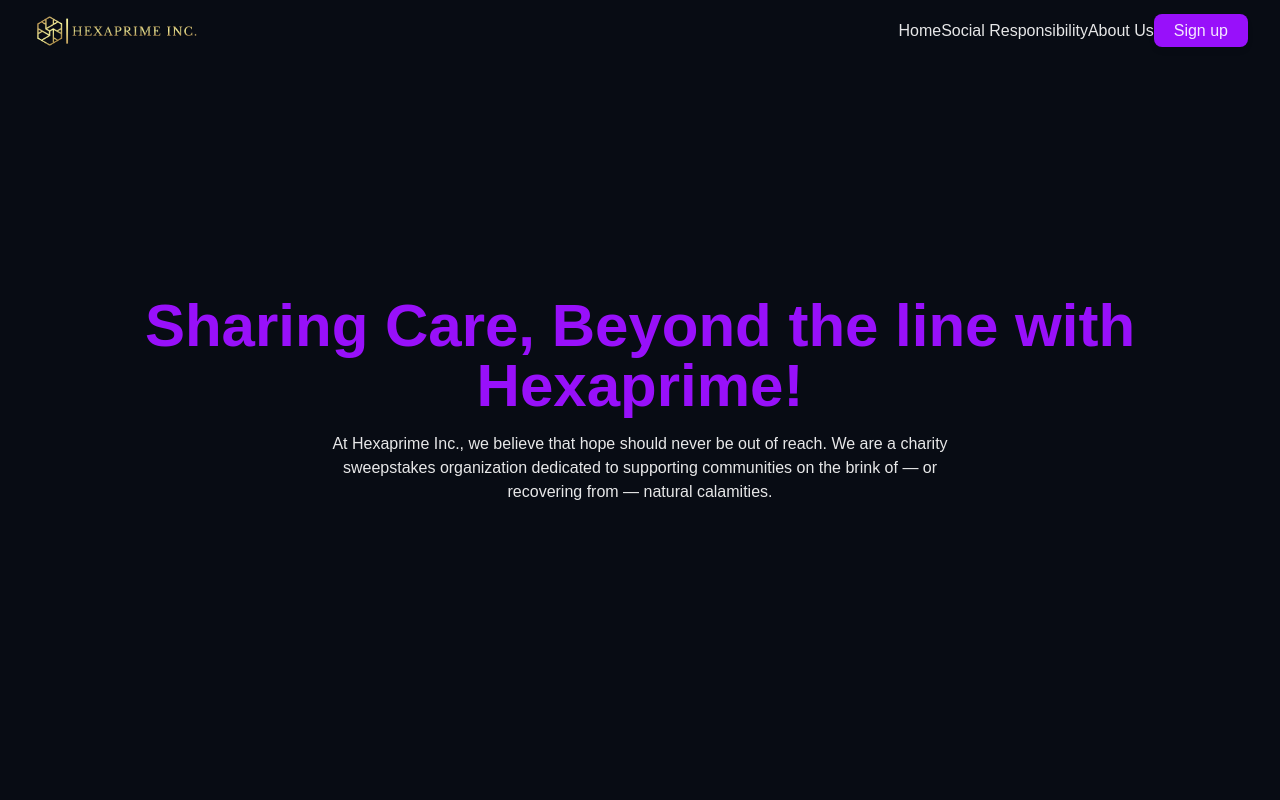
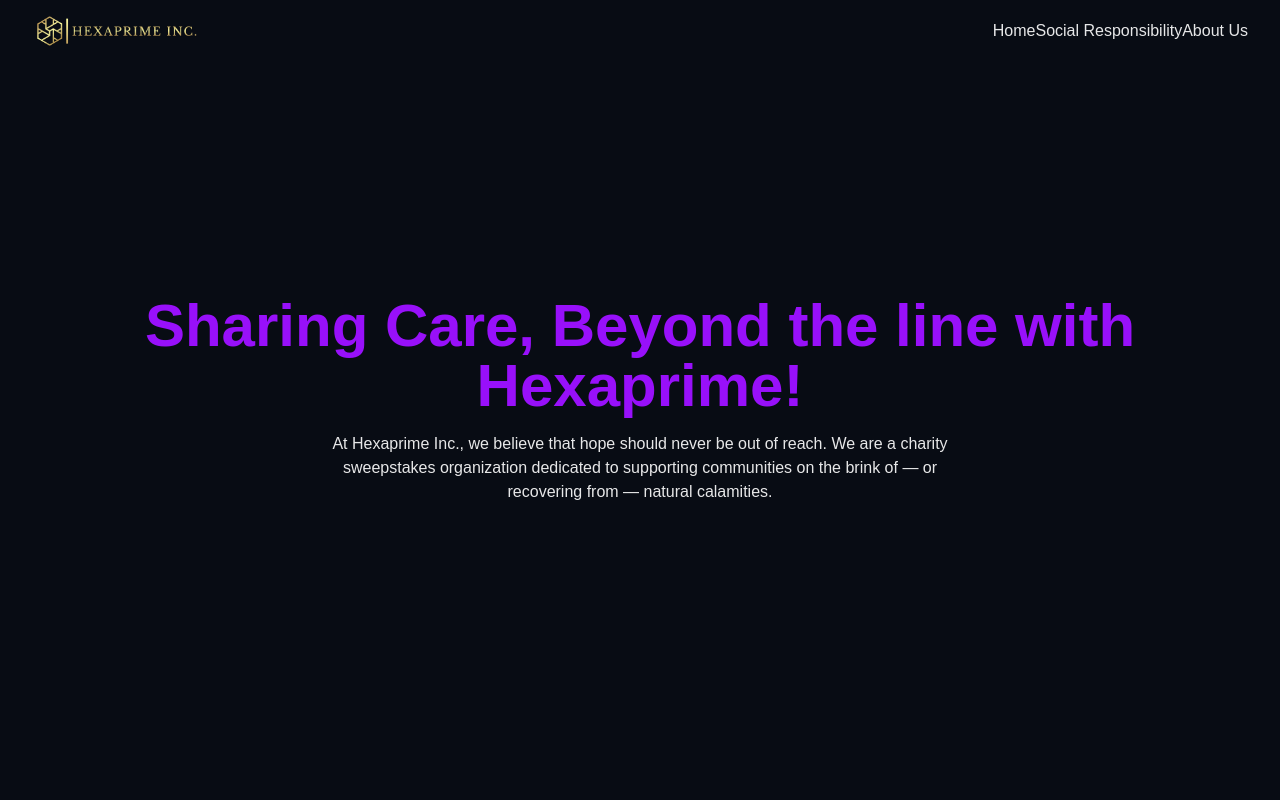
Before and after one commit to NETAD-MIKHAIL/hexaprime-portal, a Next.js app: page / in a window 1280 px wide. Shown: the top 800 px of the page. Built offline with nearby package versions, Linux system fonts and the light colour scheme.

Commit message:
Update page.tsx

```diff
--- a/app/page.tsx
+++ b/app/page.tsx
@@ -70,11 +70,6 @@ export default function Home() {
             <li className="flex items-center">
               <span className="hover:text-purple-400 cursor-pointer transition">About Us</span>
 
-            </li>
-            <li>
-              <span className="px-5 py-2 bg-purple-600 rounded-lg hover:bg-purple-700 transition cursor-pointer shadow-md">
-                Sign up
-              </span>
             </li>
           </ul>
 
```
